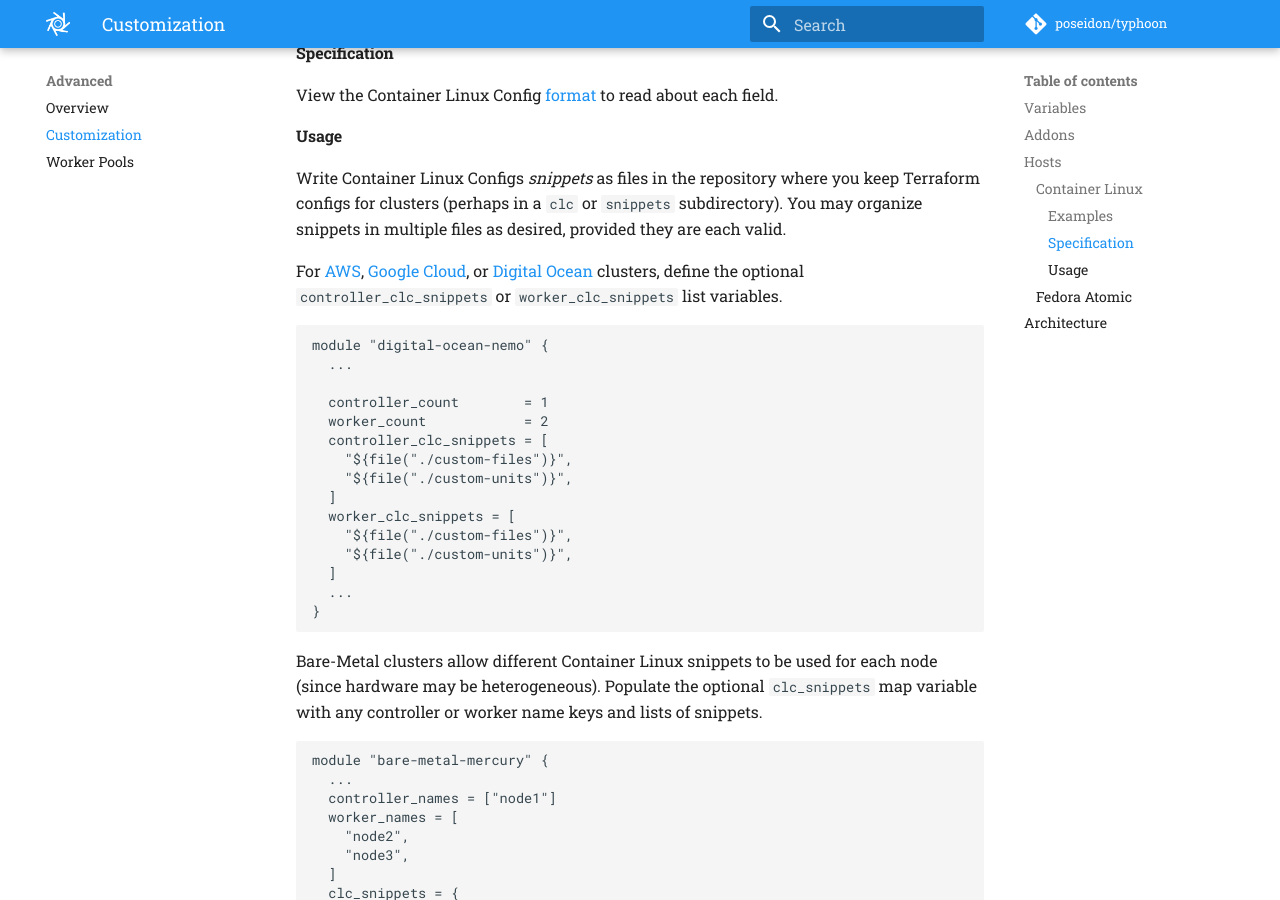
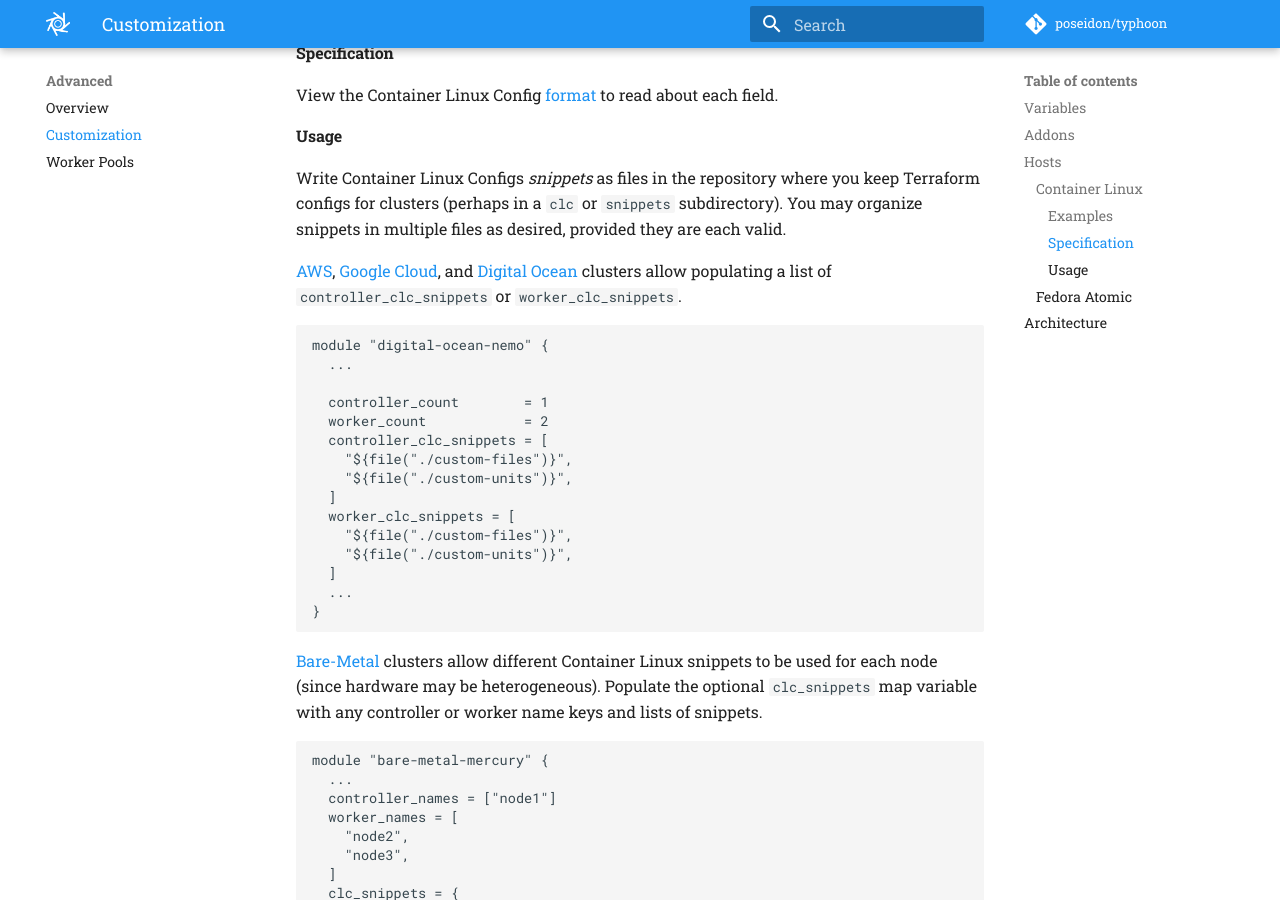
Before and after one commit to poseidon/typhoon, an MkDocs documentation site: the page built from docs/advanced/customization.md, in a window 1280 px wide and 900 px high, scrolled down 1911 px. Built offline with MkDocs 1.6.1 and Material for MkDocs 9.7.7, drawn with Linux system fonts in a browser that asks for light colours; comment, search, counter and statistics services are not loaded; old or Windows-style settings are respelled for this version of MkDocs; some of the changed lines change nothing that is shown.

Commit message:
Fix cluster links in customization docs

````diff
--- a/docs/advanced/customization.md
+++ b/docs/advanced/customization.md
@@ -69,7 +69,7 @@
 
 Write Container Linux Configs *snippets* as files in the repository where you keep Terraform configs for clusters (perhaps in a `clc` or `snippets` subdirectory). You may organize snippets in multiple files as desired, provided they are each valid.
 
-For [AWS](https://typhoon.psdn.io/aws/#cluster), [Google Cloud](https://typhoon.psdn.io/google-cloud/#cluster), or [Digital Ocean](https://typhoon.psdn.io/digital-ocean/#cluster) clusters, define the optional `controller_clc_snippets` or `worker_clc_snippets` list variables.
+[AWS](/cl/aws/#cluster), [Google Cloud](/cl/google-cloud/#cluster), and [Digital Ocean](/cl/digital-ocean/#cluster) clusters allow populating a list of `controller_clc_snippets` or `worker_clc_snippets`.
 
 ```
 module "digital-ocean-nemo" {
@@ -89,7 +89,7 @@
 }
 ```
 
-Bare-Metal clusters allow different Container Linux snippets to be used for each node (since hardware may be heterogeneous). Populate the optional `clc_snippets` map variable with any controller or worker name keys and lists of snippets.
+[Bare-Metal](/cl/bare-metal/#cluster) clusters allow different Container Linux snippets to be used for each node (since hardware may be heterogeneous). Populate the optional `clc_snippets` map variable with any controller or worker name keys and lists of snippets.
 
 ```
 module "bare-metal-mercury" {
@@ -136,7 +136,7 @@
 Container Linux Configs (and the CoreOS Ignition system) create immutable infrastructure. Disk provisioning is performed only on first boot from disk. That means if you change a snippet used by an instance, Terraform will (correctly) try to destroy and recreate that instance. Be careful!
 
 !!! danger
-    Destroying and recreating controller instances is destructive! etcd runs on controller instances and stores data there. Do not modify controller snippets. See [blue/green](https://typhoon.psdn.io/topics/maintenance/#upgrades) clusters.
+    Destroying and recreating controller instances is destructive! etcd runs on controller instances and stores data there. Do not modify controller snippets. See [blue/green](/topics/maintenance/#upgrades) clusters.
 
 ### Fedora Atomic
 
````
